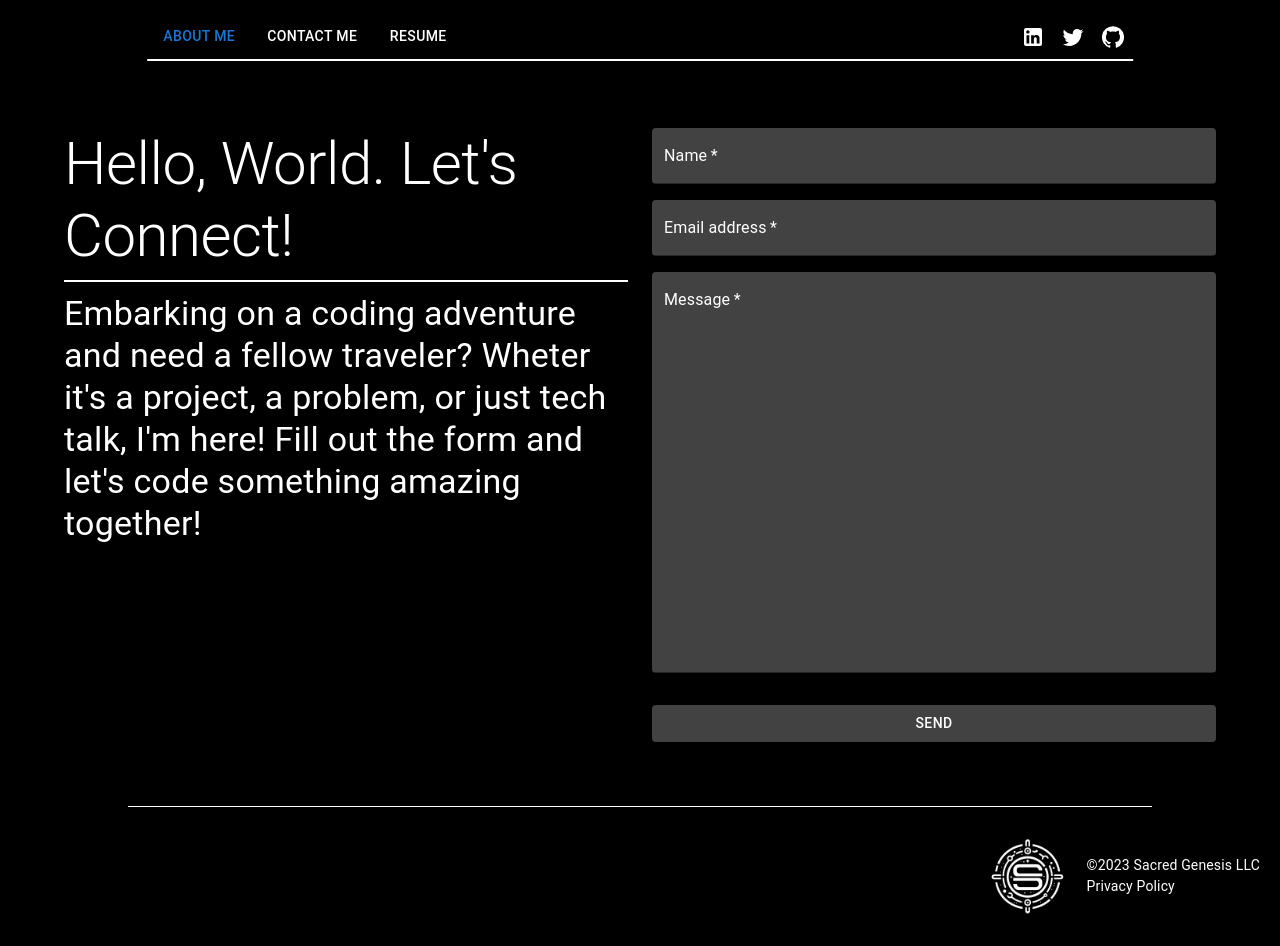
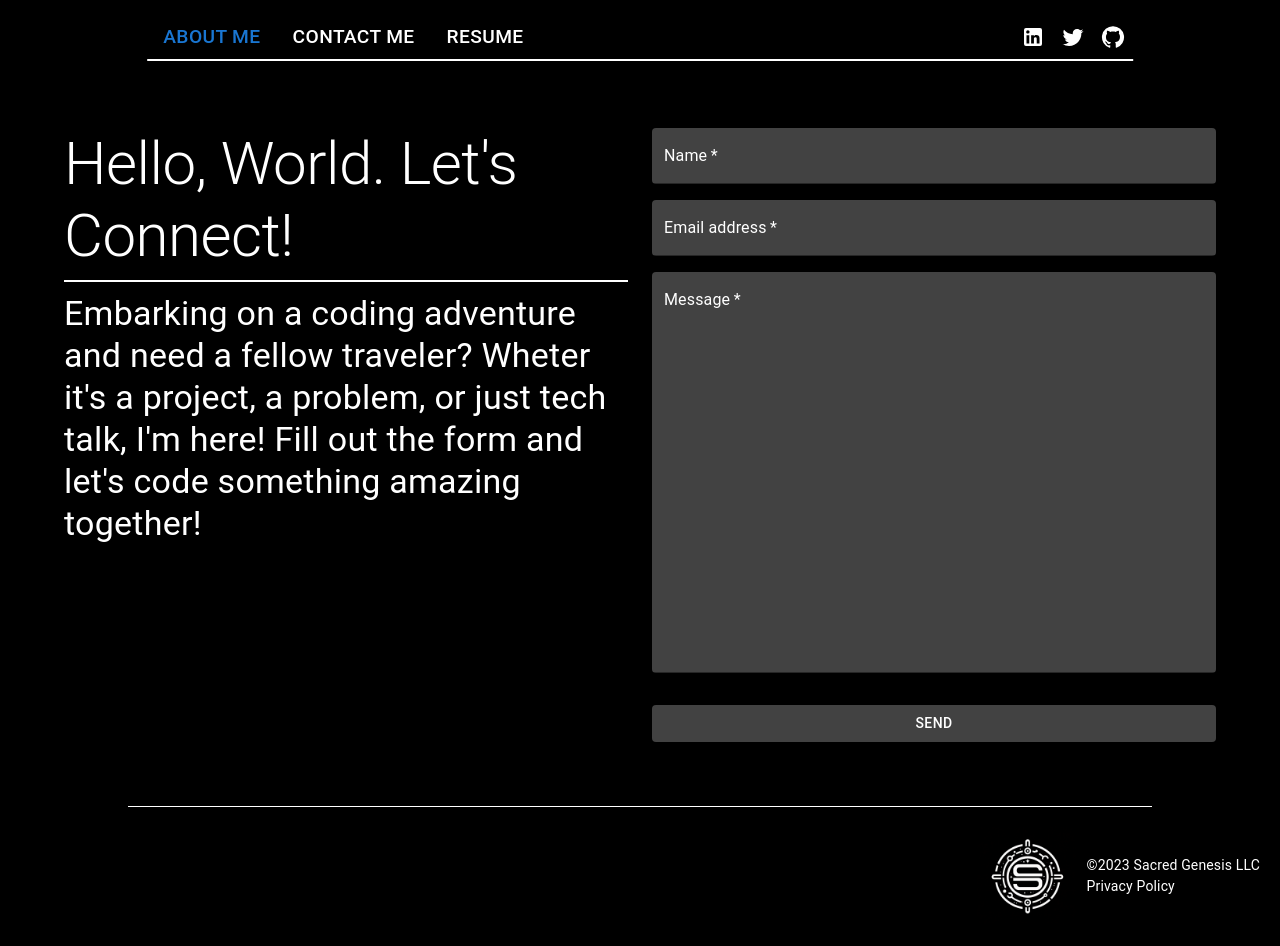
Before and after one commit to Nivix047/nivix047.github.io, a React (Create React App) app: page /contact in a window 1280 px wide. Built offline with nearby package versions, Linux system fonts and the light colour scheme.

Commit message:
Updated navbar to have bigger font

```diff
--- a/src/components/Layout/index.js
+++ b/src/components/Layout/index.js
@@ -2,7 +2,7 @@ import React from "react";
 import Home from "../pages/Home";
 import Navbar from "../Navbar";
 import Footer from "../Footer";
-import Contact from "../pages/Home/Contact";
+import Contact from "../pages/Contact";
 import { BrowserRouter as Router, Route, Routes } from "react-router-dom";
 
 export default function Layout() {
--- a/src/components/Navbar/Navbar.css
+++ b/src/components/Navbar/Navbar.css
@@ -18,6 +18,11 @@
   transform: translateX(
     -50%
   ); /* Center the line with respect to the container */
+}
+
+/* New CSS for making social media items cursor pointer */
+.social-media-item {
+  cursor: pointer;
 }
 
 .about-link {
--- a/src/components/Navbar/index.js
+++ b/src/components/Navbar/index.js
@@ -48,6 +48,7 @@ const Navbar = () => {
       onKeyDown={handleDrawerToggle}
     >
       <List>
+        {/* Other ListItem components */}
         <ListItem
           component={Link}
           to="/"
@@ -72,16 +73,27 @@ const Navbar = () => {
         >
           <ListItemText primary="Resume" />
         </ListItem>
-        <ListItem onClick={() => window.open("https://twitter.com", "_blank")}>
+        {/* Social media icons */}
+        <ListItem
+          onClick={() => window.open("https://twitter.com", "_blank")}
+          className="social-media-item"
+        >
           <TwitterIcon />
+          <ListItemText primary="Twitter" />
         </ListItem>
-        <ListItem onClick={() => window.open("https://github.com", "_blank")}>
+        <ListItem
+          onClick={() => window.open("https://github.com", "_blank")}
+          className="social-media-item"
+        >
           <GitHubIcon />
+          <ListItemText primary="GitHub" />
         </ListItem>
         <ListItem
           onClick={() => window.open("https://www.linkedin.com", "_blank")}
+          className="social-media-item"
         >
           <LinkedInIcon />
+          <ListItemText primary="LinkedIn" />
         </ListItem>
       </List>
     </Box>
@@ -112,78 +124,66 @@ const Navbar = () => {
                   value={value}
                   onChange={handleChange}
                   aria-label="basic tabs example"
-                  TabIndicatorProps={{ style: { display: "none" } }} // Hide underline
+                  TabIndicatorProps={{ style: { display: "none" } }}
                 >
+                  {/* Tabs */}
                   <Tab
                     component={Link}
                     to="/"
-                    label="About Me"
+                    label={<span style={{ fontSize: "1.2rem" }}>About Me</span>}
                     sx={{
                       color: "white",
                       textTransform: "uppercase",
-                      "&:focus": {
-                        color: "your-focus-color", // Replace with your desired color
-                        backgroundColor: "your-focus-background-color", // Optional
-                      },
-                      "&:active, &:visited": {
-                        color: "white", // This ensures the color stays white on hover, active, and visited
-                      },
                       "&:hover": { textDecoration: "underline" },
                     }}
                   />
                   <Tab
                     component={Link}
                     to="/contact"
-                    label="Contact Me"
+                    label={
+                      <span style={{ fontSize: "1.2rem" }}>Contact Me</span>
+                    }
                     sx={{
                       color: "white",
                       textTransform: "uppercase",
-                      "&:focus": {
-                        color: "your-focus-color", // Replace with your desired color
-                        backgroundColor: "your-focus-background-color", // Optional
-                      },
-                      "&:active, &:visited": {
-                        color: "white", // This ensures the color stays white on hover, active, and visited
-                      },
                       "&:hover": { textDecoration: "underline" },
                     }}
                   />
                   <Tab
                     component={Link}
                     to="/resume"
-                    label="Resume"
+                    label={<span style={{ fontSize: "1.2rem" }}>Resume</span>}
                     sx={{
                       color: "white",
                       textTransform: "uppercase",
-                      "&:focus": {
-                        color: "your-focus-color", // Replace with your desired color
-                        backgroundColor: "your-focus-background-color", // Optional
-                      },
-                      "&:active, &:visited": {
-                        color: "white", // This ensures the color stays white on hover, active, and visited
-                      },
                       "&:hover": { textDecoration: "underline" },
                     }}
                   />
                 </Tabs>
                 <Box sx={{ display: "flex", alignItems: "center" }}>
+                  {/* Icon Buttons */}
                   <IconButton
                     color="inherit"
                     onClick={() =>
                       window.open("https://www.linkedin.com", "_blank")
                     }
+                    sx={{ fontSize: "1.5rem" }}
                   >
                     <LinkedInIcon />
                   </IconButton>
                   <IconButton
                     color="inherit"
                     onClick={() => window.open("https://twitter.com", "_blank")}
+                    sx={{ fontSize: "1.5rem" }}
                   >
                     <TwitterIcon />
                   </IconButton>
                   <IconButton
                     color="inherit"
-                    onClick={() => window.open("https://github.com", "_blank")}
+                    onClick={() =>
+                      window.open("https://github.com/nivix047", "_blank")
+                    }
+                    sx={{ fontSize: "1.5rem" }}
                   >
                     <GitHubIcon />
                   </IconButton>
--- a/src/components/pages/Home/Contact/index.js
+++ b/src/components/pages/Contact/index.js
@@ -9,7 +9,7 @@ import {
 } from "@mui/material";
 import emailjs from "emailjs-com";
 import "./Contact.css";
-import { validateEmail } from "../../../../utils/validateEmail";
+import { validateEmail } from "../../../utils/validateEmail";
 
 const Contact = () => {
   const [formValues, setFormValues] = useState({
```
Also changed, not shown: src/components/pages/Contact/Contact.css (renamed from src/components/pages/Home/Contact/Contact.css).
